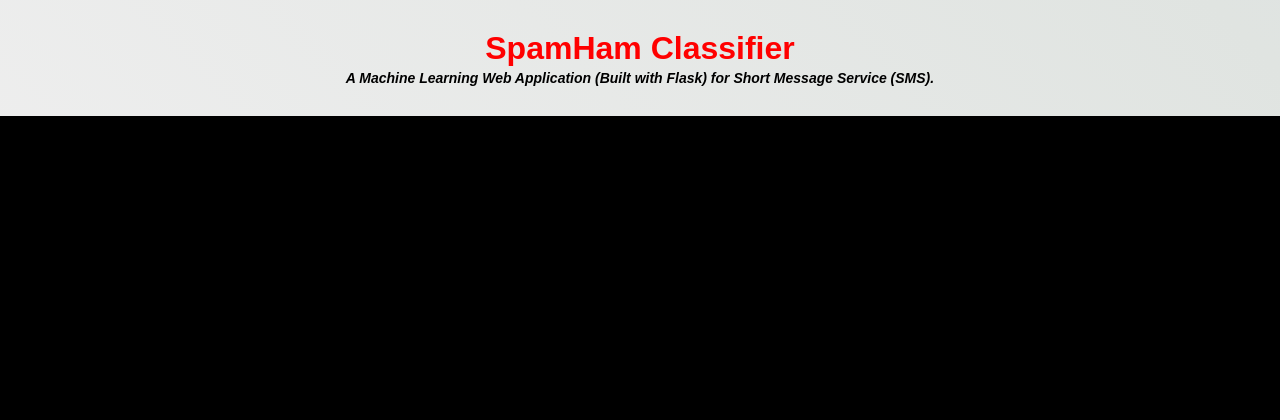
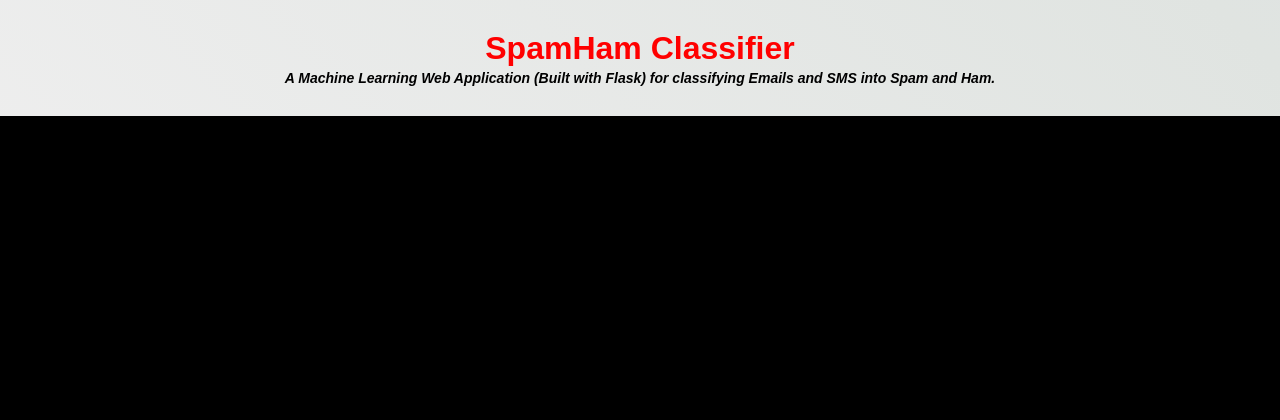
Before and after one commit to anuragbhu/SpamHam-Classifier, a Flask app: template templates/result.html in a window 1280 px wide. Shown: the top 420 px of the page. Run offline with Flask 2, Linux system fonts and the light colour scheme; the template is opened without the code that fills it, so the values that code supplies are empty; parts of the project's set-up code (start-up, migrations or seed data) failed here and were passed over; some libraries are stand-ins or nearby versions.

Commit message:
Update result.html

```diff
--- a/templates/result.html
+++ b/templates/result.html
@@ -26,8 +26,7 @@
         <span>SpamHam Classifier</span>
         <div class="description">
           <p>
-            A Machine Learning Web Application (Built with Flask) for Short
-            Message Service (SMS).
+            A Machine Learning Web Application (Built with Flask) for classifying Emails and SMS into Spam and Ham.
           </p>
         </div>
       </h1>
```
